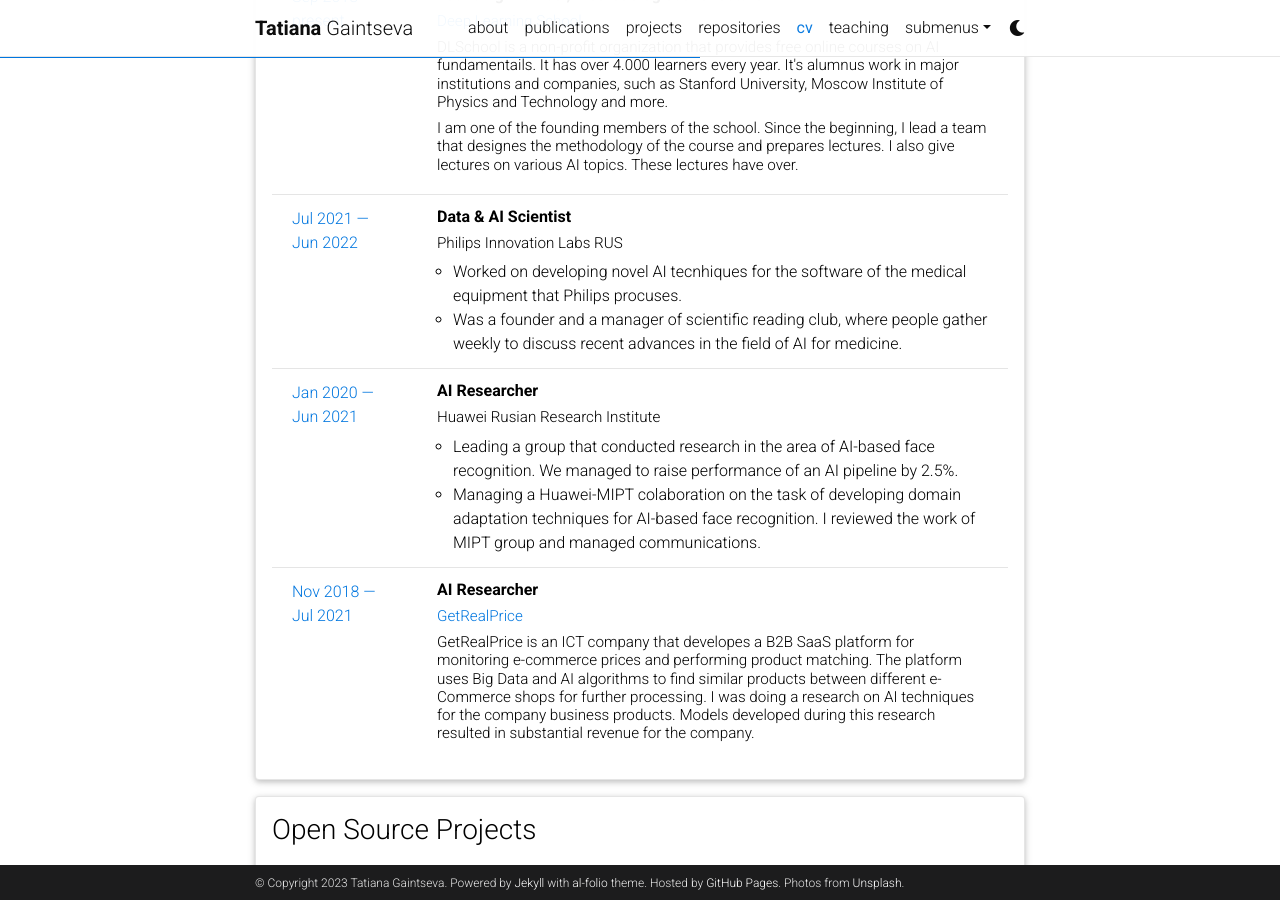
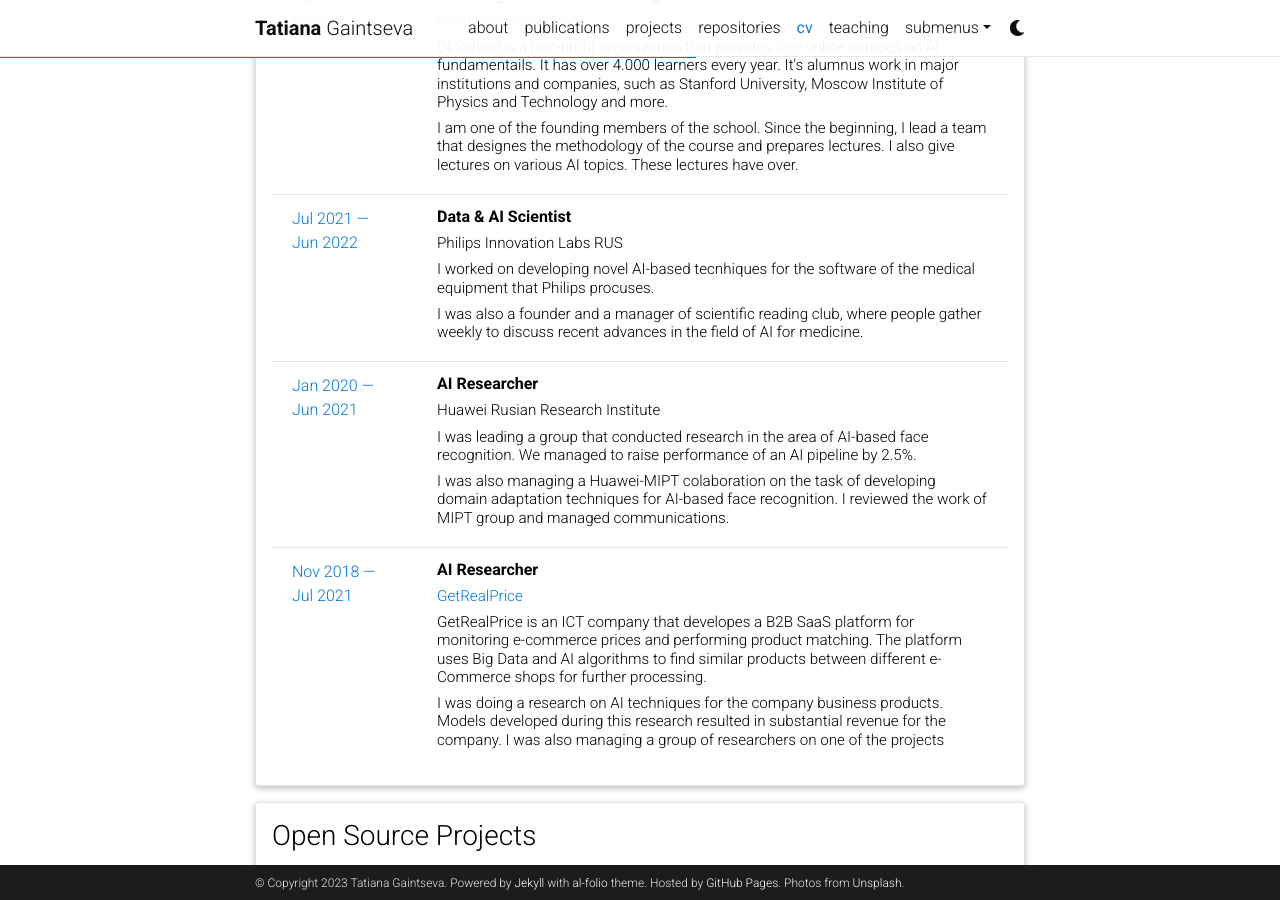
Before and after one commit to Atmyre/atmyre.github.io, a Jekyll site: the page built from _pages/cv.md, in a window 1280 px wide and 900 px high, scrolled down 626 px. Built offline with Jekyll 4.4.1, drawn with Linux system fonts in a browser that asks for light colours; comment, search, counter and statistics services are not loaded; a style sheet for code colours, icons or effects is not loaded.

Commit message:
Update cv.yml

```diff
--- a/_data/cv.yml
+++ b/_data/cv.yml
@@ -25,21 +25,20 @@
     - title: Data & AI Scientist
       institution: Philips Innovation Labs RUS
       year: Jul 2021 — Jun 2022
-      description:
-        - Worked on developing novel AI tecnhiques for the software of the medical equipment that Philips procuses.
-        - Was a founder and a manager of scientific reading club, where people gather weekly to discuss recent advances in the field of AI for medicine.
+      descr: I worked on developing novel AI-based tecnhiques for the software of the medical equipment that Philips procuses.
+      descr_one: I was also a founder and a manager of scientific reading club, where people gather weekly to discuss recent advances in the field of AI for medicine.
 
     - title: AI Researcher
       institution: Huawei Rusian Research Institute
       year: Jan 2020 — Jun 2021
-      description:
-        - Leading a group that conducted research in the area of AI-based face recognition. We managed to raise performance of an AI pipeline by 2.5%.
-        - Managing a Huawei-MIPT colaboration on the task of developing domain adaptation techniques for AI-based face recognition. I reviewed the work of MIPT group and managed communications.
+      descr: I was leading a group that conducted research in the area of AI-based face recognition. We managed to raise performance of an AI pipeline by 2.5%.
+      descr_one: I was also managing a Huawei-MIPT colaboration on the task of developing domain adaptation techniques for AI-based face recognition. I reviewed the work of MIPT group and managed communications.
 
     - title: AI Researcher
       institution: <a href="https://getrealprice.com">GetRealPrice</a>
       year: Nov 2018 — Jul 2021
-      descr: GetRealPrice is an ICT company that developes a B2B SaaS platform for monitoring e-commerce prices and performing product matching. The platform uses Big Data and AI algorithms to find similar products between different e-Commerce shops for further processing. I was doing a research on AI techniques for the company business products. Models developed during this research resulted in substantial revenue for the company.
+      descr: GetRealPrice is an ICT company that developes a B2B SaaS platform for monitoring e-commerce prices and performing product matching. The platform uses Big Data and AI algorithms to find similar products between different e-Commerce shops for further processing.
+      descr_one: I was doing a research on AI techniques for the company business products. Models developed during this research resulted in substantial revenue for the company. I was also managing a group of researchers on one of the projects
 
 # - title: Education
 #   type: time_table
```
